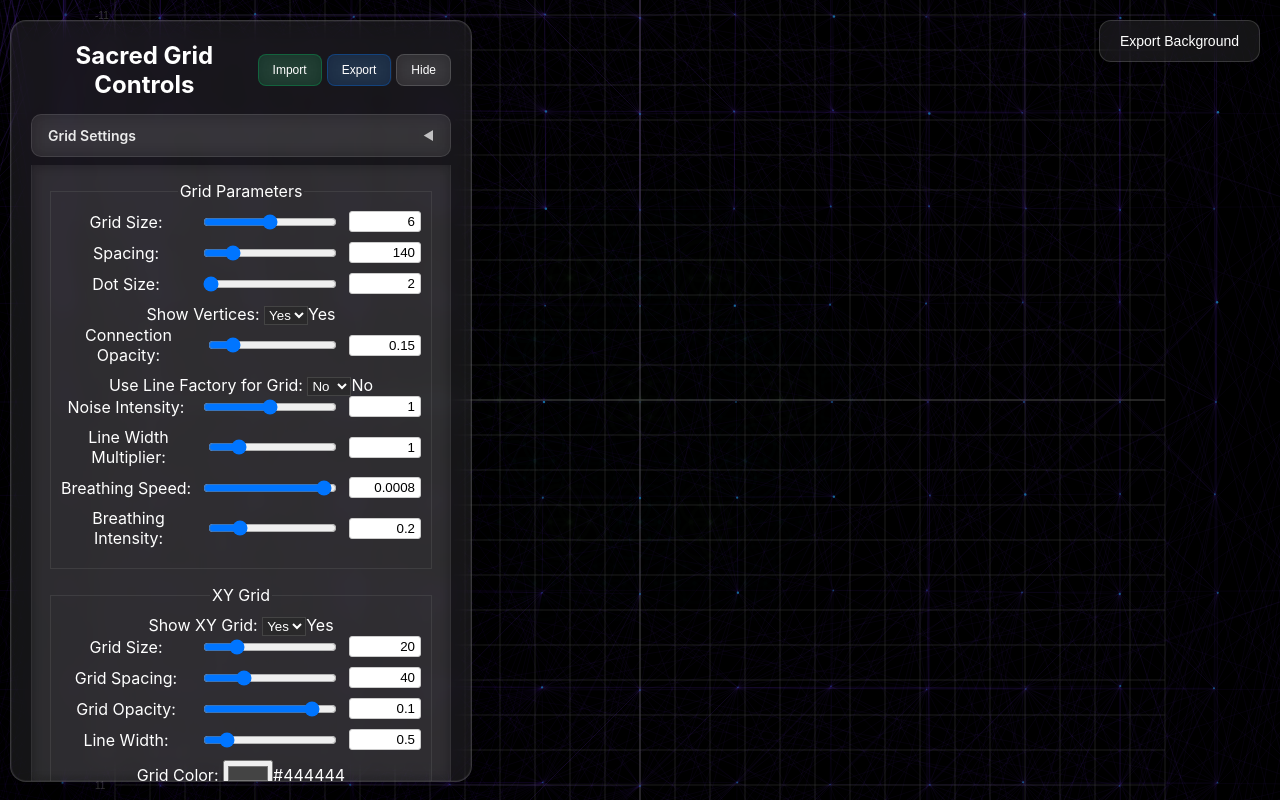
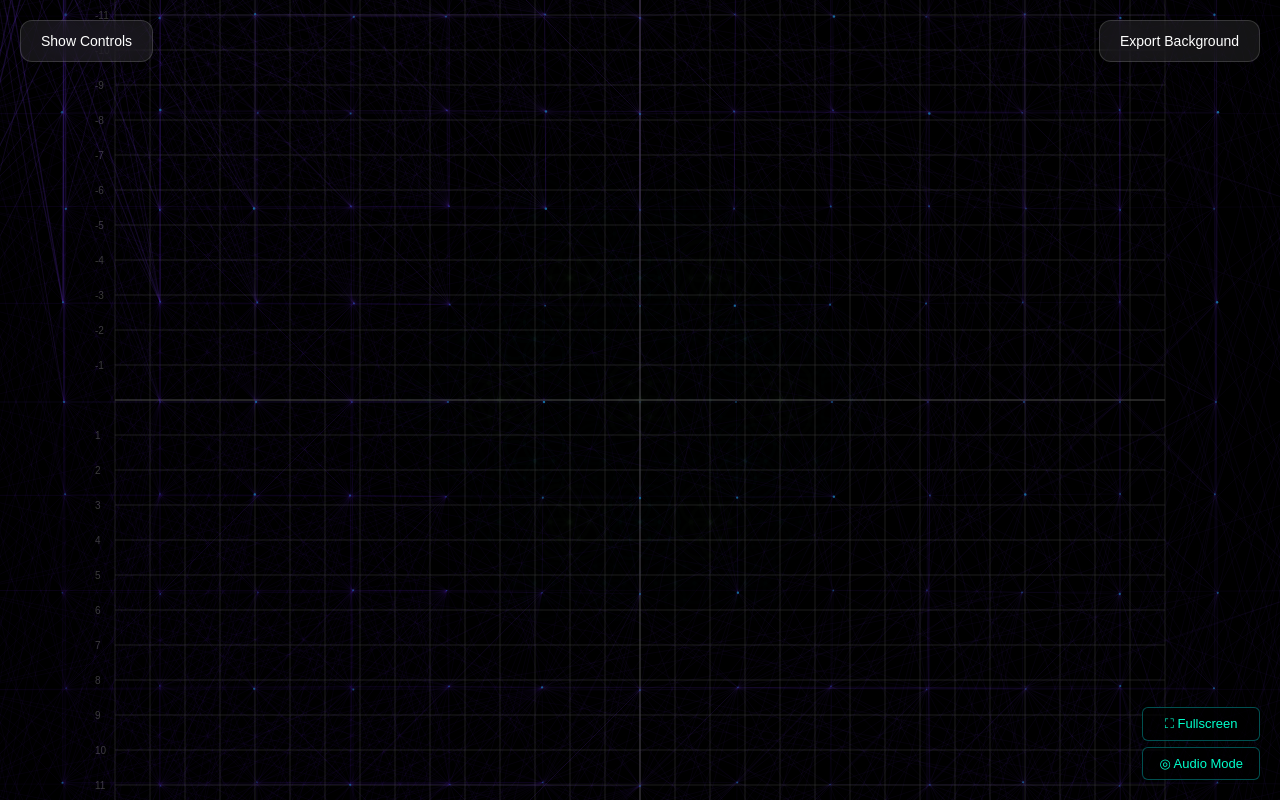
Before and after one commit to newjordan/Sacred-grid.art, a React (Create React App) app: page / in a window 1280 px wide. Built offline with nearby package versions, Linux system fonts and the light colour scheme.

Commit message:
audio mode: file picker, beat rotation, fullscreen, controls hidden by default

```diff
--- a/src/App.js
+++ b/src/App.js
@@ -1,14 +1,43 @@
-// src/App.js
-import React from 'react';
+import React, { useState } from 'react';
 import SacredGrid from './SacredGrid';
+import SacredGridAudio from './SacredGridAudio';
 import './App.css';
 
 function App() {
-    return (
-        <div className="App">
-            <SacredGrid />
-        </div>
-    );
+  const [audioMode, setAudioMode] = useState(false);
+  const [fs, setFs] = useState(false);
+
+  const toggleFullscreen = () => {
+    if (!document.fullscreenElement) {
+      document.documentElement.requestFullscreen();
+      setFs(true);
+    } else {
+      document.exitFullscreen();
+      setFs(false);
+    }
+  };
+
+  const btn = {
+    display: 'block', width: '100%', marginBottom: '6px',
+    background: 'rgba(0,0,0,0.7)', color: '#00ffcc',
+    border: '1px solid rgba(0,200,200,0.4)',
+    borderRadius: '6px', cursor: 'pointer', fontSize: '13px',
+    padding: '8px 16px',
+  };
+
+  return (
+    <div className="App">
+      <div style={{ position: 'fixed', bottom: '20px', right: '20px', zIndex: 1000 }}>
+        <button style={btn} onClick={toggleFullscreen}>
+          {fs ? '✕ Exit Fullscreen' : '⛶ Fullscreen'}
+        </button>
+        <button style={{ ...btn, marginBottom: 0 }} onClick={() => setAudioMode(!audioMode)}>
+          {audioMode ? '⬡ Grid Mode' : '◎ Audio Mode'}
+        </button>
+      </div>
+      {audioMode ? <SacredGridAudio /> : <SacredGrid />}
+    </div>
+  );
 }
 
 export default App;
--- a/src/SacredGrid.js
+++ b/src/SacredGrid.js
@@ -253,7 +253,7 @@ const SacredGrid = () => {
     const [filmGrainColored, setFilmGrainColored] = useState(false);
 
     // Control panel visibility
-    const [showControls, setShowControls] = useState(true);
+    const [showControls, setShowControls] = useState(false);
     const toggleControls = () => setShowControls(prev => !prev);
 
     // Build the structured settings object from all the state variables
--- /dev/null
+++ b/src/SacredGridAudio.js
@@ -0,0 +1,124 @@
+import React, { useState, useEffect, useRef } from 'react';
+import SacredGrid from './SacredGrid';
+import { GridAudioConnector } from './audioVisualizer';
+import { useSpring, animated } from '@react-spring/web';
+
+const MODES = [
+  { value: 'none', label: 'No Reaction' },
+  { value: 'react', label: 'Reactive' },
+  { value: 'drive', label: 'Drive' },
+  { value: 'pulse', label: 'Pulse' },
+  { value: 'breathe', label: 'Breathe' },
+  { value: 'contour', label: 'Contour' },
+];
+
+const SacredGridAudio = ({ responseIntensity = 0.5, beatMultiplier = 1.5 }) => {
+  const [gridSettings, setGridSettings] = useState(null);
+  const [gridRef, setGridRef] = useState(null);
+  const [audioEl, setAudioEl] = useState(null);
+  const [playing, setPlaying] = useState(false);
+  const [mode, setMode] = useState('react');
+  const [intensity, setIntensity] = useState(responseIntensity);
+  const [localUrl, setLocalUrl] = useState(null);
+  const rotRef = useRef(0);
+
+  const [anim, api] = useSpring(() => ({
+    transform: 'rotate(0deg)',
+    config: { tension: 280, friction: 24 }
+  }));
+
+  useEffect(() => {
+    const a = new Audio(localUrl || '');
+    a.loop = true;
+    a.crossOrigin = 'anonymous';
+    setAudioEl(a);
+    a.addEventListener('play', () => setPlaying(true));
+    a.addEventListener('pause', () => setPlaying(false));
+    return () => { a.pause(); a.src = ''; };
+  }, [localUrl]);
+
+  const toggle = () => {
+    if (!audioEl) return;
+    playing ? audioEl.pause() : audioEl.play().catch(console.error);
+  };
+
+  const onFile = (e) => {
+    const f = e.target.files[0];
+    if (f) setLocalUrl(URL.createObjectURL(f));
+  };
+
+  const onSettings = (settings, ref) => {
+    setGridSettings(settings);
+    if (!gridRef && ref) setGridRef(ref);
+  };
+
+  const updateSettings = (s) => {
+    if (s._beat) {
+      rotRef.current += 0.5;
+      api.start({ transform: `rotate(${rotRef.current}deg)` });
+      setTimeout(() => {
+        rotRef.current -= 0.5;
+        api.start({ transform: `rotate(${rotRef.current}deg)` });
+      }, 300);
+      delete s._beat;
+    }
+    if (gridRef?.current?.updateSettings) gridRef.current.updateSettings(s);
+  };
+
+  const panelStyle = {
+    position: 'absolute', top: 60, left: 16, zIndex: 100,
+    background: 'rgba(0,0,0,0.75)', border: '1px solid rgba(0,200,200,0.3)',
+    borderRadius: 8, padding: 14, width: 220,
+    display: 'flex', flexDirection: 'column', gap: 8,
+  };
+
+  const btnStyle = {
+    background: playing ? 'rgba(0,100,80,0.8)' : 'rgba(0,40,40,0.8)',
+    color: '#fff', border: '1px solid rgba(0,200,200,0.5)',
+    padding: '7px 10px', borderRadius: 4, cursor: 'pointer', fontSize: 13,
+  };
+
+  const selStyle = {
+    width: '100%', background: 'rgba(0,0,0,0.8)', color: '#fff',
+    border: '1px solid rgba(0,200,200,0.4)', padding: '6px 8px',
+    borderRadius: 4, fontSize: 13,
+  };
+
+  return (
+    <animated.div style={{ position: 'relative', width: '100%', height: '100%', ...anim }}>
+      <div style={panelStyle}>
+        <span style={{ color: '#00ffcc', fontWeight: 600, fontSize: 14 }}>Audio Visualization</span>
+        <span style={{ color: '#888', fontSize: 11 }}>hide controls ↑ for best view</span>
+        <input type="file" accept="audio/*" onChange={onFile} style={{ color: '#ccc', fontSize: 12 }} />
+        <button style={btnStyle} onClick={toggle}>{playing ? 'Pause' : 'Play'}</button>
+        <div>
+          <div style={{ color: '#aaa', fontSize: 12, marginBottom: 4 }}>Mode:</div>
+          <select style={selStyle} value={mode} onChange={e => setMode(e.target.value)}>
+            {MODES.map(m => <option key={m.value} value={m.value}>{m.label}</option>)}
+          </select>
+        </div>
+        <div>
+          <div style={{ color: '#aaa', fontSize: 12, marginBottom: 4 }}>Intensity: {intensity.toFixed(1)}</div>
+          <input type="range" min="0.1" max="10" step="0.1" value={intensity}
+            onChange={e => setIntensity(parseFloat(e.target.value))}
+            style={{ width: '100%', accentColor: '#00ffcc' }} />
+        </div>
+      </div>
+
+      {gridSettings && mode !== 'none' && (
+        <GridAudioConnector
+          audioElement={audioEl}
+          gridSettings={gridSettings}
+          onUpdateSettings={updateSettings}
+          responseIntensity={intensity}
+          beatMultiplier={beatMultiplier}
+          visualizationMode={mode}
+        />
+      )}
+
+      <SacredGrid ref={gridRef} onSettingsUpdate={onSettings} />
+    </animated.div>
+  );
+};
+
+export default SacredGridAudio;
```
